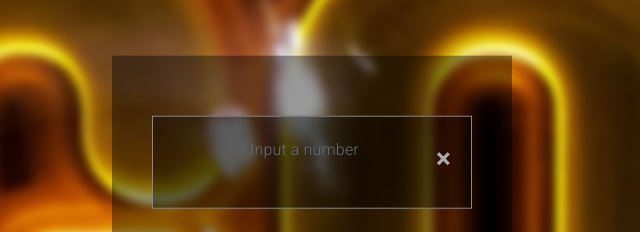
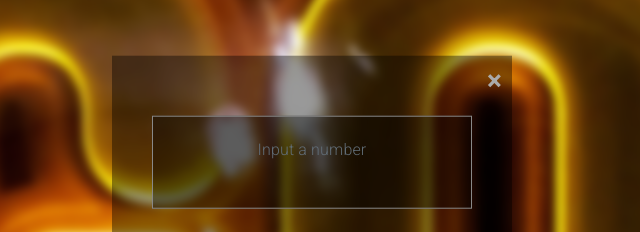
Before and after one commit to graysonm23/GiphyAPI, a plain HTML site: page index.html in a window 1280 px wide. Both pictures are taken after typing "Sample", "Sample" into the empty fields and a click on the input "Get". Shown: the part 238-470 px from the top of the page, 328-968 px from the left. Drawn offline with nearby package versions, Linux system fonts and the light colour scheme.

Commit message:
changing the close button to top right of parent div

```diff
--- a/assets/css/style.css
+++ b/assets/css/style.css
@@ -106,6 +106,7 @@ h1 {
 .close {
   color: #aaa;
   float: right;
+  padding: 3px 10px;
   font-size: 28px;
   font-weight: bold;
   cursor: pointer;
--- a/index.html
+++ b/index.html
@@ -29,9 +29,9 @@
   <body>
     <!-- The Modal -->
     <div id="myModal" class="modal">
+      <span class="close">&times;</span>
       <!-- Modal content -->
       <div class="modal-content">
-        <span class="close">&times;</span>
         <p>Input a number</p>
       </div>
     </div>
```
